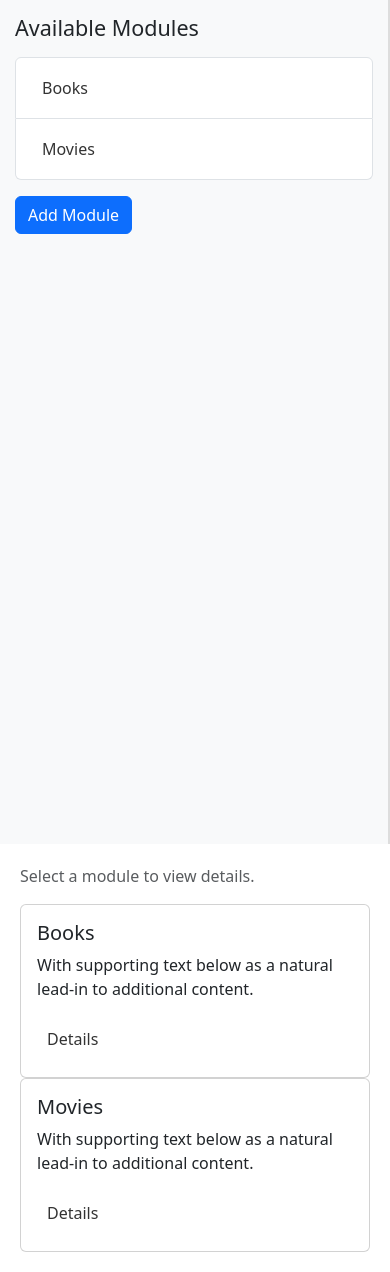
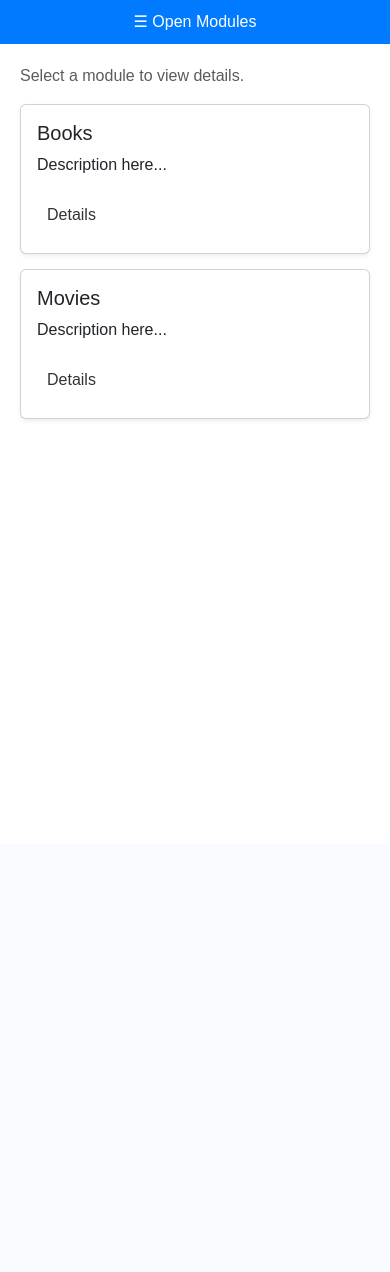
Before and after one commit to Abhishek-vamja/list, a Django app: page / in a window 390 px wide. After the commit the page ends 420 px from the top, so only its background shows below. Run offline with Django 5.2, Linux system fonts and the light colour scheme; data comes from the database, SQL or seed files in the repository; some libraries are stand-ins or nearby versions.

Commit message:
update UI

```diff
--- a/templates/module_list.html
+++ b/templates/module_list.html
@@ -8,9 +8,10 @@
     <script src="https://code.jquery.com/jquery-3.6.0.min.js"></script>
     <script src="https://cdn.jsdelivr.net/npm/sweetalert2@11"></script>
     <style>
+        body {
+            font-family: Arial, sans-serif;
+        }
         .sidebar {
-            height: 100vh;
-            overflow-y: auto;
             background: #f8f9fa;
             padding: 15px;
             border-right: 2px solid #ddd;
@@ -25,18 +26,50 @@
             text-decoration: none;
             color: #333;
             border-radius: 5px;
+            transition: all 0.3s;
         }
         .module-link:hover {
             background: #007bff;
             color: white;
         }
+        .module-card-container {
+            margin-bottom: 15px;
+        }
+        .mobile-toggle {
+            display: none;
+            background: #007bff;
+            color: white;
+            padding: 10px;
+            text-align: center;
+            cursor: pointer;
+        }
+        @media (max-width: 768px) {
+            .sidebar {
+                display: none;
+                position: fixed;
+                top: 0;
+                left: 0;
+                width: 75%;
+                height: 100vh;
+                overflow-y: auto;
+                background: white;
+                z-index: 1050;
+                padding: 20px;
+                box-shadow: 2px 0 5px rgba(0,0,0,0.2);
+            }
+            .mobile-toggle {
+                display: block;
+            }
+        }
     </style>
 </head>
 <body>
+    <div class="mobile-toggle">☰ Open Modules</div>
     <div class="container-fluid">
         <div class="row">
             <nav class="col-md-3 sidebar">
                 <h4 class="mb-3">Available Modules</h4>
+                <button class="btn btn-danger btn-sm d-md-none mb-3 close-sidebar">Close</button>
                 <ul class="list-group" id="module-list">
                     {% for module in modules %}
                         <li class="list-group-item">
@@ -52,11 +85,11 @@
                     <p class="text-muted">Select a module to view details.</p>
                     <div class="row" id="module-cards">
                         {% for module in modules %}
-                            <div class="col-sm-6 module-card-container" data-id="{{ module.id }}">
-                                <div class="card">
+                            <div class="col-sm-6 col-lg-4 module-card-container" data-id="{{ module.id }}">
+                                <div class="card shadow-sm">
                                     <div class="card-body">
                                         <h5 class="card-title">{{ module.module_name }}</h5>
-                                        <p class="card-text">With supporting text below as a natural lead-in to additional content.</p>
+                                        <p class="card-text">Description here...</p>
                                         <a href="#" class="module-link" data-id="{{ module.id }}">Details</a>
                                     </div>
                                 </div>
@@ -100,7 +133,6 @@
             $(document).on("click", ".module-link", function(e) {
                 e.preventDefault();
                 let moduleId = $(this).data("id");
-
                 $.ajax({
                     url: "/module/" + moduleId + "/ajax/",
                     type: "GET",
@@ -117,10 +149,8 @@
             $("#saveModule").click(function() {
                 let moduleName = $("#moduleName").val().trim();
                 let moduleFields = $("#moduleFields").val().trim();
-
                 try {
                     let parsedFields = JSON.parse(moduleFields);
-
                     $.ajax({
                         url: "/module/add/",
                         type: "POST",
@@ -131,21 +161,7 @@
                         }),
                         success: function(response) {
                             Swal.fire("Success", "Module added successfully!", "success");
-
-                            $("#module-list").append(`<li class='list-group-item'><a href='#' class='module-link' data-id='${response.id}'>${response.module_name}</a></li>`);
-                            $("#module-cards").append(`
-                                <div class="col-sm-6 module-card-container" data-id="${response.id}">
-                                    <div class="card">
-                                        <div class="card-body">
-                                            <h5 class="card-title">${response.module_name}</h5>
-                                            <p class="card-text">With supporting text below as a natural lead-in to additional content.</p>
-                                            <a href="#" class="module-link" data-id="${response.id}">Details</a>
-                                        </div>
-                                    </div>
-                                </div>`);
-
-                            $("#addModuleForm")[0].reset();
-                            $("#addModuleModal").modal("hide");
+                            location.reload();
                         },
                         error: function(xhr) {
                             Swal.fire("Error", "Failed to add module: " + xhr.responseText, "error");
@@ -155,6 +171,14 @@
                     Swal.fire("Error", "Invalid JSON format in Module Fields!", "error");
                 }
             });
+
+            $(".mobile-toggle").click(function() {
+                $(".sidebar").toggle();
+            });
+
+            $(".close-sidebar").click(function() {
+                $(".sidebar").hide();
+            });
         });
     </script>
 
```
Also changed, not shown: 1 other file.
